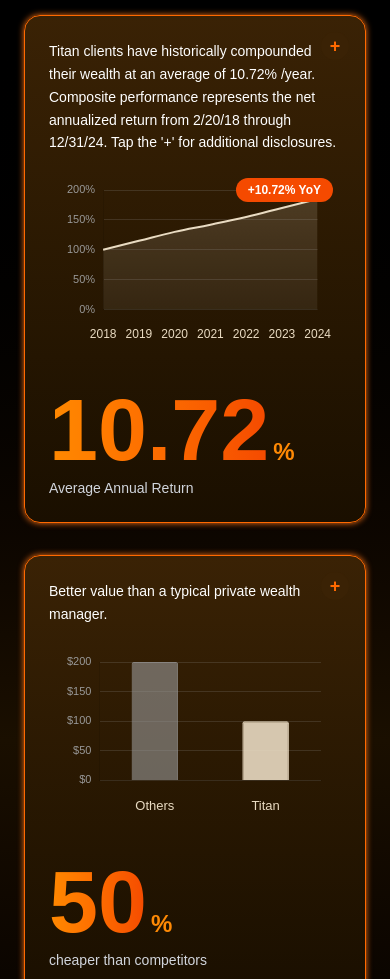
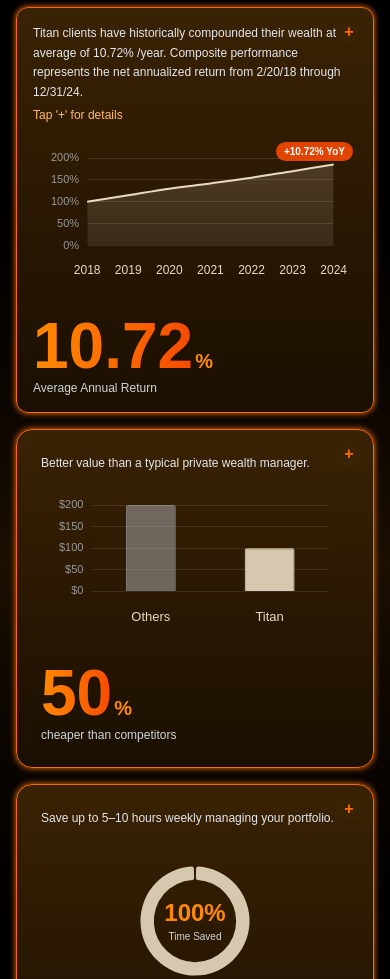
Before and after one commit to CodexKnight-ai/northpole, a Next.js app: page / in a window 390 px wide. Shown: the part 3600-4579 px from the top of the page. Built offline with nearby package versions, Linux system fonts and the light colour scheme.

Commit message:
The Stats becoms responsive

```diff
--- a/src/app/Components/Stats.jsx
+++ b/src/app/Components/Stats.jsx
@@ -337,41 +337,41 @@
   };
 
   return (
-    <div className="bg-gradient-to-b from-black via-[#1a0f00] to-black min-h-screen flex items-center justify-center p-6 font-inter">
-      <div className="max-w-7xl w-full grid grid-cols-1 md:grid-cols-3 gap-8">
+    <div className="bg-gradient-to-b from-black via-[#1a0f00] to-black min-h-screen flex items-center justify-center p-4 sm:p-6 font-inter">
+      <div className="w-full max-w-7xl grid grid-cols-1 md:grid-cols-2 lg:grid-cols-3 gap-4 sm:gap-6 lg:gap-8">
         {/* === Left Card - Line Chart === */}
         <motion.div
-          className="relative rounded-2xl border border-orange-500 shadow-[0_0_6px_#f97316] bg-gradient-to-b from-[#3a2205] to-[#1a0f00] p-6 flex flex-col justify-between text-white"
+          className="relative rounded-xl sm:rounded-2xl border border-orange-500 shadow-[0_0_6px_#f97316] bg-gradient-to-b from-[#3a2205] to-[#1a0f00] p-4 sm:p-6 flex flex-col justify-between text-white h-full"
           initial="offscreen"
           whileInView="onscreen"
-          viewport={{ once: true, amount: 0.2 }}
+          viewport={{ once: true, amount: 0.1 }}
           variants={cardVariants}
         >
           <button
             aria-label="Expand details"
-            className="absolute top-4 right-4 w-7 h-7 rounded-full bg-[#3a2205] text-orange-500 flex items-center justify-center text-lg font-bold leading-none select-none z-10 hover:bg-orange-600 hover:text-white transition-colors duration-200"
+            className="absolute top-3 right-3 sm:top-4 sm:right-4 w-6 h-6 sm:w-7 sm:h-7 rounded-full bg-[#3a2205] text-orange-500 flex items-center justify-center text-base sm:text-lg font-bold leading-none select-none z-10 hover:bg-orange-600 hover:text-white active:scale-95 transition-all duration-200"
           >
             +
           </button>
-          <p className="text-sm leading-relaxed mb-4">
+          <p className="text-xs sm:text-sm leading-relaxed mb-3 sm:mb-4 text-gray-200">
             Titan clients have historically compounded their wealth at an
             average of 10.72% /year. Composite performance represents the net
-            annualized return from 2/20/18 through 12/31/24. Tap the '+' for
-            additional disclosures.
+            annualized return from 2/20/18 through 12/31/24.
+            <span className="block mt-1 text-orange-300">Tap '+' for details</span>
           </p>
-          <div className="relative w-full h-48 mb-6">
+          <div className="relative w-full h-40 sm:h-48 mb-4 sm:mb-6">
             <Line data={lineChartData} options={lineChartOptions} />
-            <div className="absolute top-2 right-2 bg-orange-600 text-white text-xs font-semibold rounded-full px-3 py-1">
+            <div className="absolute top-1 sm:top-2 right-1 sm:right-2 bg-orange-600/90 text-white text-[10px] sm:text-xs font-semibold rounded-full px-2 sm:px-3 py-0.5 sm:py-1 backdrop-blur-sm">
               +10.72% YoY
             </div>
           </div>
           <div className="flex items-baseline font-light select-none">
-            <span className="text-[5.5rem] leading-none font-bold bg-clip-text text-transparent bg-gradient-to-r from-orange-400 to-orange-600">
+            <span className="text-[4rem] sm:text-[5.5rem] leading-none font-bold bg-clip-text text-transparent bg-gradient-to-r from-orange-400 to-orange-600">
               10.72
             </span>
-            <span className="text-2xl leading-none ml-1 font-semibold text-orange-400">%</span>
+            <span className="text-xl sm:text-2xl leading-none ml-0.5 sm:ml-1 font-semibold text-orange-400">%</span>
           </div>
-          <div className="text-sm text-gray-300 mt-1">Average Annual Return</div>
+          <div className="text-xs sm:text-sm text-gray-300 mt-0.5 sm:mt-1">Average Annual Return</div>
         </motion.div>
 
         {/* === Middle Card - Bar Chart === */}
@@ -385,23 +385,23 @@
         >
           <button
             aria-label="Expand details"
-            className="absolute top-4 right-4 w-7 h-7 rounded-full bg-[#3a2205] text-orange-500 flex items-center justify-center text-lg font-bold leading-none select-none z-10 hover:bg-orange-600 hover:text-white transition-colors duration-200"
+            className="absolute top-3 right-3 sm:top-4 sm:right-4 w-6 h-6 sm:w-7 sm:h-7 rounded-full bg-[#3a2205] text-orange-500 flex items-center justify-center text-base sm:text-lg font-bold leading-none select-none z-10 hover:bg-orange-600 hover:text-white active:scale-95 transition-all duration-200"
           >
             +
           </button>
-          <p className="text-sm leading-relaxed mb-4">
+          <p className="text-xs sm:text-sm leading-relaxed mb-3 sm:mb-4 text-gray-200">
             Better value than a typical private wealth manager.
           </p>
-          <div className="relative w-full h-48 mb-6">
+          <div className="relative w-full h-40 sm:h-48 mb-4 sm:mb-6">
             <Bar data={barChartData} options={barChartOptions} />
           </div>
           <div className="flex items-baseline font-light select-none">
-            <span className="text-[5.5rem] leading-none font-bold bg-clip-text text-transparent bg-gradient-to-r from-orange-400 to-orange-600">
+            <span className="text-[4rem] sm:text-[5.5rem] leading-none font-bold bg-clip-text text-transparent bg-gradient-to-r from-orange-400 to-orange-600">
               50
             </span>
-            <span className="text-2xl leading-none ml-1 font-semibold text-orange-400">%</span>
+            <span className="text-xl sm:text-2xl leading-none ml-0.5 sm:ml-1 font-semibold text-orange-400">%</span>
           </div>
-          <div className="text-sm text-gray-300 mt-1">cheaper than competitors</div>
+          <div className="text-xs sm:text-sm text-gray-300 mt-0.5 sm:mt-1">cheaper than competitors</div>
         </motion.div>
 
         {/* === Right Card - Donut Chart === */}
@@ -415,29 +415,29 @@
         >
           <button
             aria-label="Expand details"
-            className="absolute top-4 right-4 w-7 h-7 rounded-full bg-[#3a2205] text-orange-500 flex items-center justify-center text-lg font-bold leading-none select-none z-10 hover:bg-orange-600 hover:text-white transition-colors duration-200"
+            className="absolute top-3 right-3 sm:top-4 sm:right-4 w-6 h-6 sm:w-7 sm:h-7 rounded-full bg-[#3a2205] text-orange-500 flex items-center justify-center text-base sm:text-lg font-bold leading-none select-none z-10 hover:bg-orange-600 hover:text-white active:scale-95 transition-all duration-200"
           >
             +
           </button>
-          <p className="text-sm leading-relaxed mb-4">
+          <p className="text-xs sm:text-sm leading-relaxed mb-3 sm:mb-4 text-gray-200">
             Save up to 5–10 hours weekly managing your portfolio.
           </p>
-          <div className="relative w-full h-48 mb-6 flex items-center justify-center">
-            <div className="w-40 h-40 relative">
+          <div className="relative w-full h-40 sm:h-48 mb-4 sm:mb-6 flex items-center justify-center">
+            <div className="w-32 h-32 sm:w-40 sm:h-40 relative">
               <Doughnut data={donutChartData} options={donutChartOptions} />
               <div className="absolute inset-0 flex flex-col items-center justify-center">
-                <span className="text-3xl font-bold text-orange-400">100%</span>
-                <span className="text-xs text-gray-300">Time Saved</span>
+                <span className="text-2xl sm:text-3xl font-bold text-orange-400">100%</span>
+                <span className="text-[10px] sm:text-xs text-gray-300">Time Saved</span>
               </div>
             </div>
           </div>
           <div className="flex items-baseline font-light select-none justify-center">
-            <span className="text-[5.5rem] leading-none font-bold bg-clip-text text-transparent bg-gradient-to-r from-orange-400 to-orange-600">
+            <span className="text-[4rem] sm:text-[5.5rem] leading-none font-bold bg-clip-text text-transparent bg-gradient-to-r from-orange-400 to-orange-600">
               100
             </span>
-            <span className="text-2xl leading-none ml-1 font-semibold text-orange-400">%</span>
+            <span className="text-xl sm:text-2xl leading-none ml-0.5 sm:ml-1 font-semibold text-orange-400">%</span>
           </div>
-          <div className="text-sm text-gray-300 text-center mt-1">efficiency gain</div>
+          <div className="text-xs sm:text-sm text-gray-300 text-center mt-0.5 sm:mt-1">efficiency gain</div>
         </motion.div>
       </div>
     </div>
--- a/src/app/layout.js
+++ b/src/app/layout.js
@@ -22,13 +22,13 @@
 export default function RootLayout({ children }) {
   return (
     <html lang="en">
-      <Navbar />
-      <body
-        className={`${geistSans.variable} ${geistMono.variable} antialiased bg-col1`}
-      >
-        {children}
+      <body className={`${geistSans.variable} ${geistMono.variable} antialiased bg-col1`}>
+        <Navbar />
+        <main>
+          {children}
+        </main>
+        <Footer />
       </body>
-      <Footer />
     </html>
   );
 }
```
